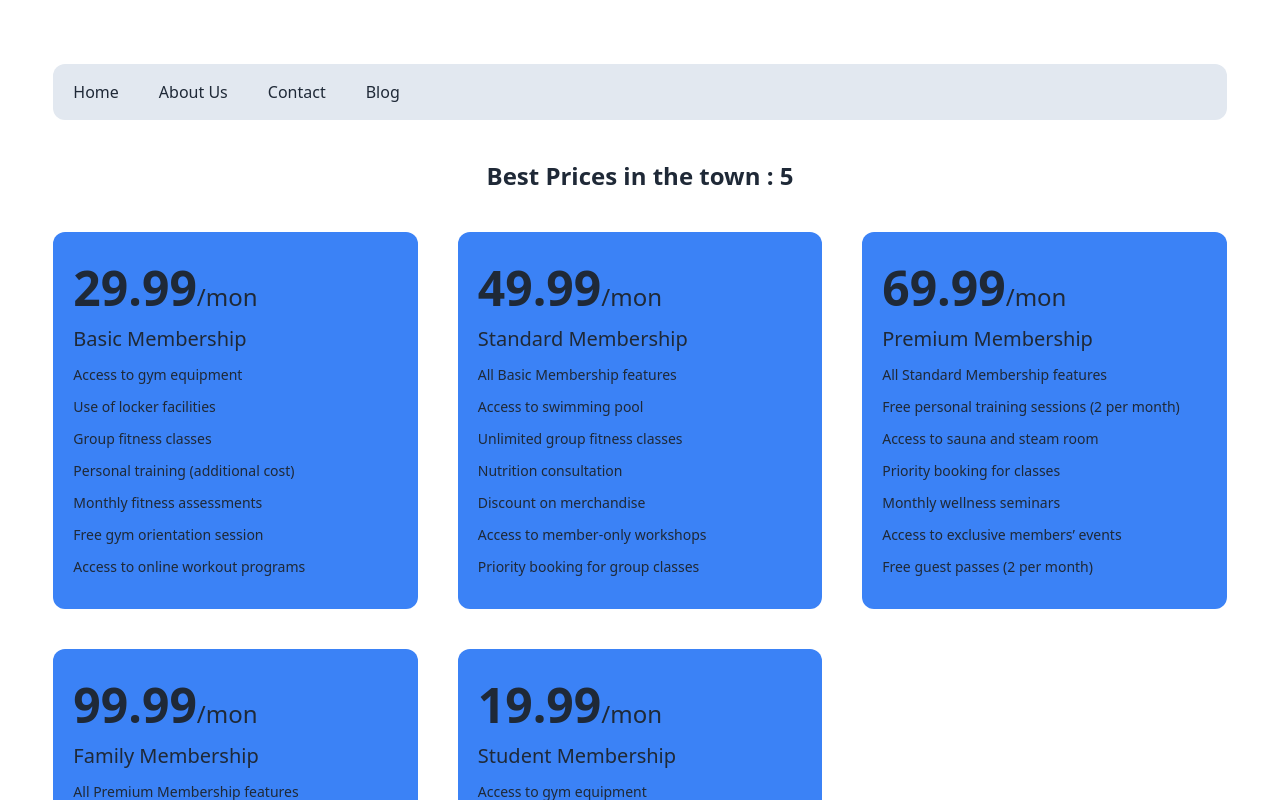
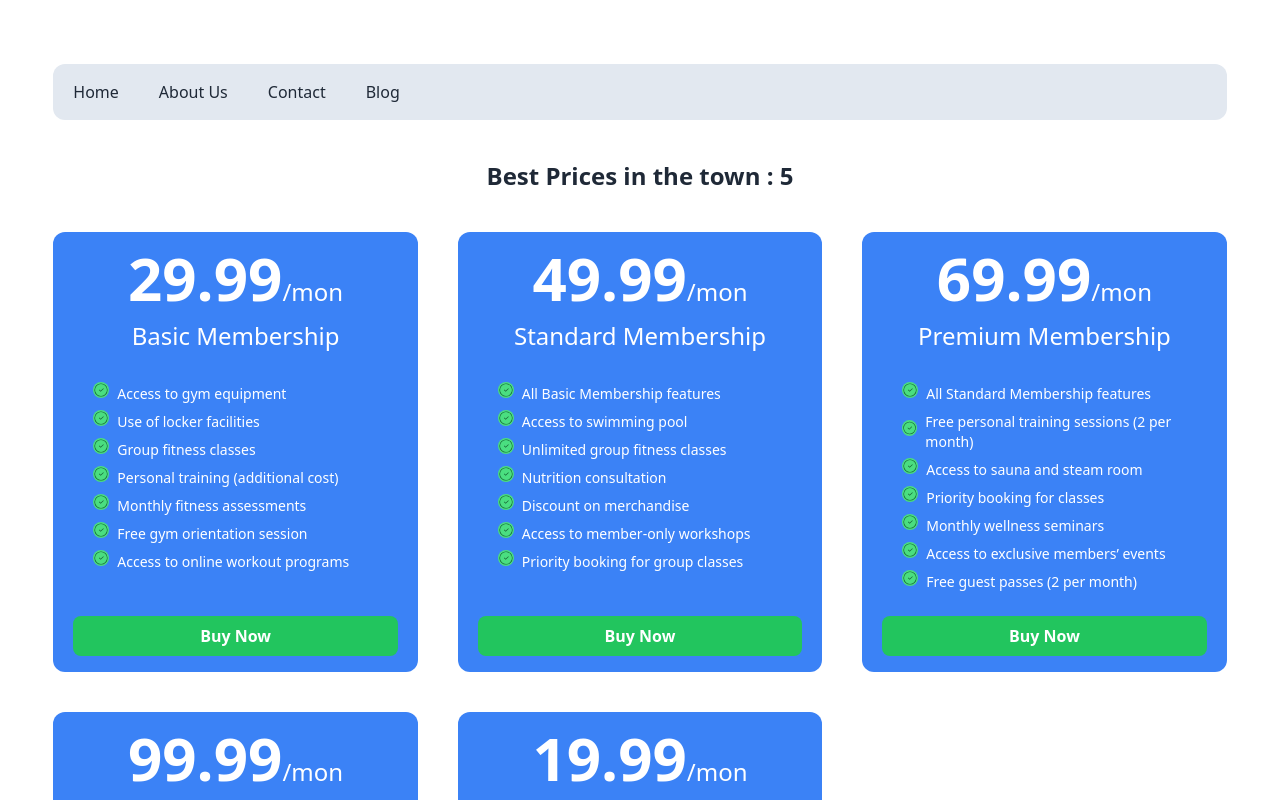
Before and after one commit to MukitHossen7/navbar-toggle-use-react, a React (Vite) app: page / in a window 1280 px wide. Shown: the top 800 px of the page. Built offline with nearby package versions, Linux system fonts and the light colour scheme.

Commit message:
card design is complete

```diff
--- a/src/components/Features/Features.jsx
+++ b/src/components/Features/Features.jsx
@@ -1,9 +1,12 @@
 import PropTypes from "prop-types";
-
+import { CiCircleCheck } from "react-icons/ci";
 const Features = ({ feature }) => {
   return (
     <div className="">
-      <h3 className="font-medium text-sm">{feature}</h3>
+      <div className="flex items-center gap-2 ">
+        <CiCircleCheck className="text-green-800 bg-green-400 rounded-full" />
+        <h3 className="font-medium text-sm pt-2">{feature}</h3>
+      </div>
     </div>
   );
 };
--- a/src/components/GymOption/GymOption.jsx
+++ b/src/components/GymOption/GymOption.jsx
@@ -1,17 +1,23 @@
 import PropTypes from "prop-types";
 import Features from "../Features/Features";
+
 const GymOption = ({ option }) => {
   const { name, price, features } = option;
   return (
-    <div className="bg-blue-500 px-5 py-8 rounded-xl  space-y-3">
-      <h2 className="">
-        <span className="text-5xl font-bold">{price}</span>
+    <div className="bg-blue-500 text-white px-5 py-4 rounded-xl flex flex-col ">
+      <h2 className="text-center pb-3">
+        <span className="text-6xl font-bold">{price}</span>
         <span className="text-2xl font-medium">/mon</span>
       </h2>
-      <h3 className="font-medium text-xl ">{name}</h3>
-      {features.map((feature, idx) => (
-        <Features key={idx} feature={feature}></Features>
-      ))}
+      <h3 className="font-medium text-2xl pb-6 text-center">{name}</h3>
+      <div className=" pl-5 flex-grow ">
+        {features.map((feature, idx) => (
+          <Features key={idx} feature={feature}></Features>
+        ))}
+      </div>
+      <button className="bg-green-500 py-2 font-bold rounded-lg mt-6">
+        Buy Now
+      </button>
     </div>
   );
 };
```
